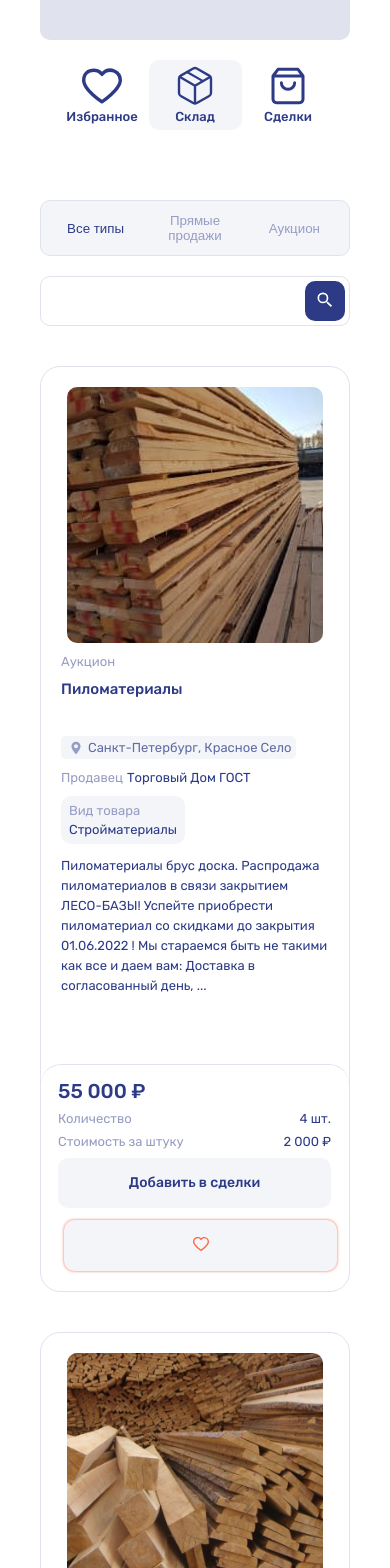
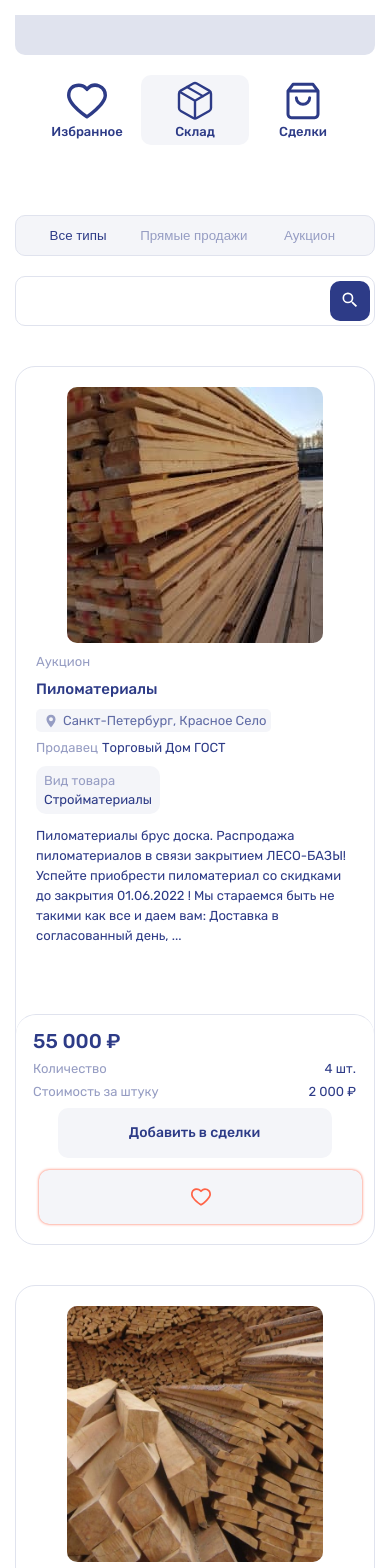
Before and after one commit to NaviSparrow/vue-test-construct, a Vue app: page /#/ in a window 390 px wide. Shown: the top 1568 px of the page. Built offline with nearby package versions, Linux system fonts and the light colour scheme.

Commit message:
подкорректирует стили

```diff
--- a/public/css/style.css
+++ b/public/css/style.css
@@ -34,6 +34,12 @@ body {
     font-family: "Rubik", Arial, sans-serif;
     font-weight: 400;
     font-style: normal;
+}
+
+@media (max-width: 394px) {
+    body {
+        padding: 15px;
+    }
 }
 
 .container {
@@ -322,7 +328,7 @@ body {
 
 @media (max-width: 340px) {
     .catalog {
-        font-size: 10px;
+        font-size: 12px;
     }
 }
 
@@ -380,6 +386,12 @@ body {
     line-height: 19px;
 }
 
+@media (max-width: 394px) {
+    .offer__title{
+        margin-bottom: 10px;
+    }
+}
+
 .offer__location {
     margin: 0 0 12px 0;
     padding: 5px 5px 5px 27px;
@@ -391,6 +403,12 @@ body {
     background-size: 10px 14px;
     background-position: center left 10px;
     color: #616CA5;
+}
+
+@media (max-width: 394px) {
+    .offer__location{
+        margin-bottom: 9px;
+    }
 }
 
 .offer__dealer {
@@ -469,6 +487,12 @@ body {
     padding: 17px 35px;
 }
 
+@media (max-width: 956px) {
+    .offer__add-deal-button {
+        margin: 0;
+    }
+}
+
 .offer__favorite-button {
     padding: 17px 17px;
     margin-left: 12px;
@@ -526,7 +550,7 @@ body {
     .offer__button-wrapper {
         display: flex;
         flex-direction: column;
-        justify-content: center;
+        justify-content: space-between;
         align-items: center;
     }
     .offer__add-deal-button {
@@ -536,8 +560,32 @@ body {
     }
 
     .offer__favorite-button {
+        display: flex;
+        justify-content: center;
+        position: relative;
         padding: 17px 35px;
         width: 100%;
+    }
+
+    .offer__favorite-button svg {
+        width: 20px;
+        height: 20px;
+        opacity: 0;
+    }
+
+     .offer__favorite-button:before {
+         content: "В избранное";
+         position: absolute;
+     }
+
+     .offer__favorite-button--active:before {
+         opacity: 0;
+     }
+
+    .offer__favorite-button--active svg {
+        width: 20px;
+        height: 20px;
+        opacity: 1;
     }
 }
 
```
